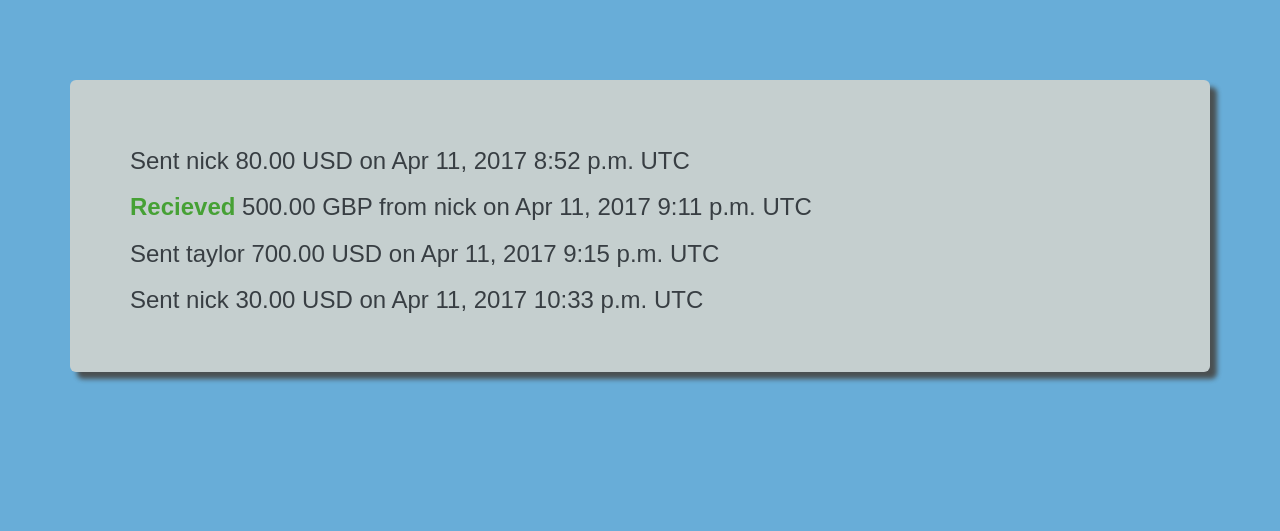
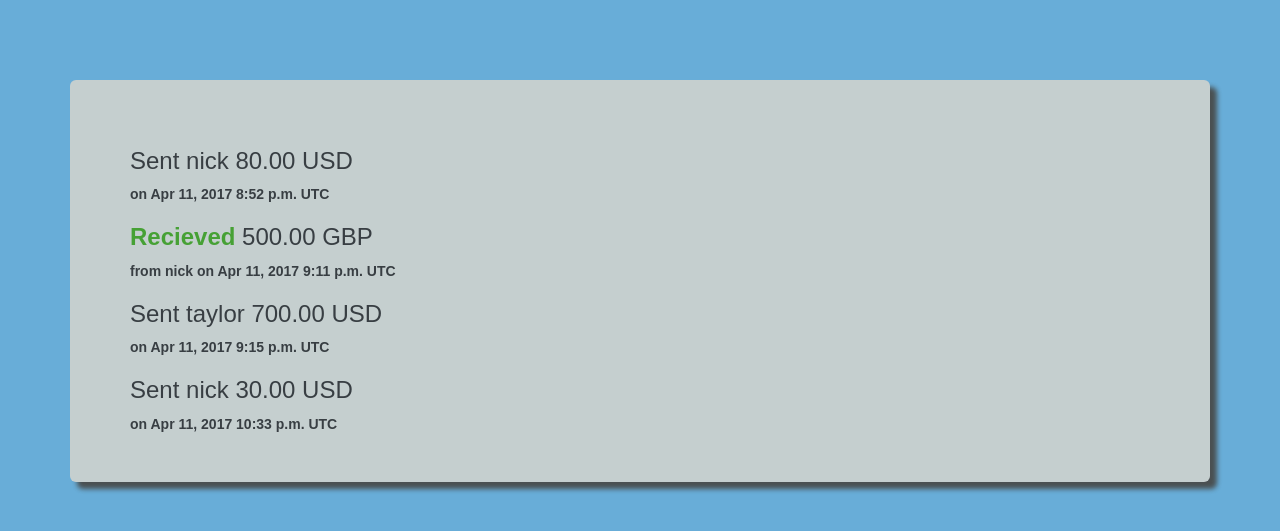
Before and after one commit to kahihia/tanta, a Django app: a page that uses wallet/templates/wallet/transactions_list.html in a window 1280 px wide. Shown: the part 62-593 px from the top of the page. Run offline with Django 3.2, Linux system fonts and the light colour scheme; a user stored in the database is signed in; data comes from the database, SQL or seed files in the repository; parts of the project's set-up code (start-up, migrations or seed data) failed here and were passed over; some libraries are stand-ins or nearby versions; some web fonts are replaced.

Commit message:
fixed some quick layout stuff

```diff
--- a/wallet/templates/wallet/transactions_list.html
+++ b/wallet/templates/wallet/transactions_list.html
@@ -2,14 +2,22 @@
 {% block content %}
     	<div class="container">
     	<div class='jumbotron'>
+    	<div class='container'>
     	{% for transfer in transactions_list %}
     {% if user.username == transfer.sender %}
-    <h3>Sent {{ transfer.reciever}} {{transfer.amount}} {{transfer.currency}} on {{transfer.transfer_date|date:'M d, Y P e'}} </h3>
+    <div class="row">
+    <div class="col"><h3>Sent {{transfer.reciever}} {{transfer.amount}} {{transfer.currency}}</h3>on {{transfer.transfer_date|date:'M d, Y P e'}}</div></div>
     {% else %}
-     <h3><strong>Recieved</strong> {{transfer.amount}} {{transfer.currency}} from {{transfer.sender}} on {{transfer.transfer_date|date:'M d, Y P e'}}</h3>
+    <div class="row">
+    <div class="col">
+     <h3><strong>Recieved</strong> {{transfer.amount}} {{transfer.currency}}</h3> from {{transfer.sender}} on {{transfer.transfer_date|date:'M d, Y P e'}}</div>
+     </div>
     {% endif %}
      {% endfor %}
     	</div>
     	</div>
+    	</div>
 
 {% endblock content %}
+{% block activity %}
+{% endblock activity %}
--- a/wallet/views.py
+++ b/wallet/views.py
@@ -56,4 +56,4 @@ class RecentActivityView(ListView):
 
 	def get_queryset(self):
 		# user=request.user
-		return Transactions.objects.filter(Q(sender=self.request.user,transfer_date__lte=timezone.now()) | Q(reciever=self.request.user,transfer_date__lte=timezone.now()))
+		return Transactions.objects.filter(Q(sender=self.request.user,transfer_date__lte=timezone.now()) | Q(reciever=self.request.user,transfer_date__lte=timezone.now())).order_by('transfer_date')
```
Also changed, not shown: wallet/templates/wallet/wallet_summary.html (+1 -6 lines).
